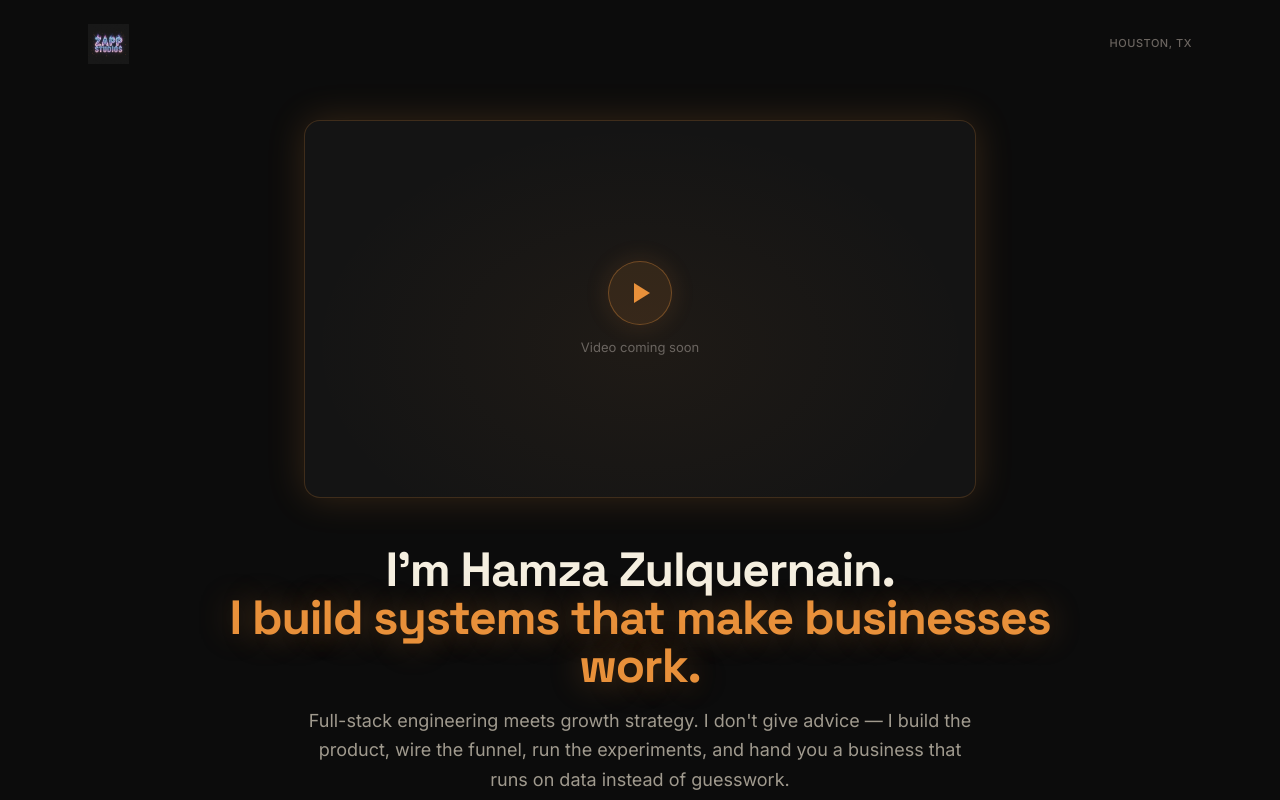
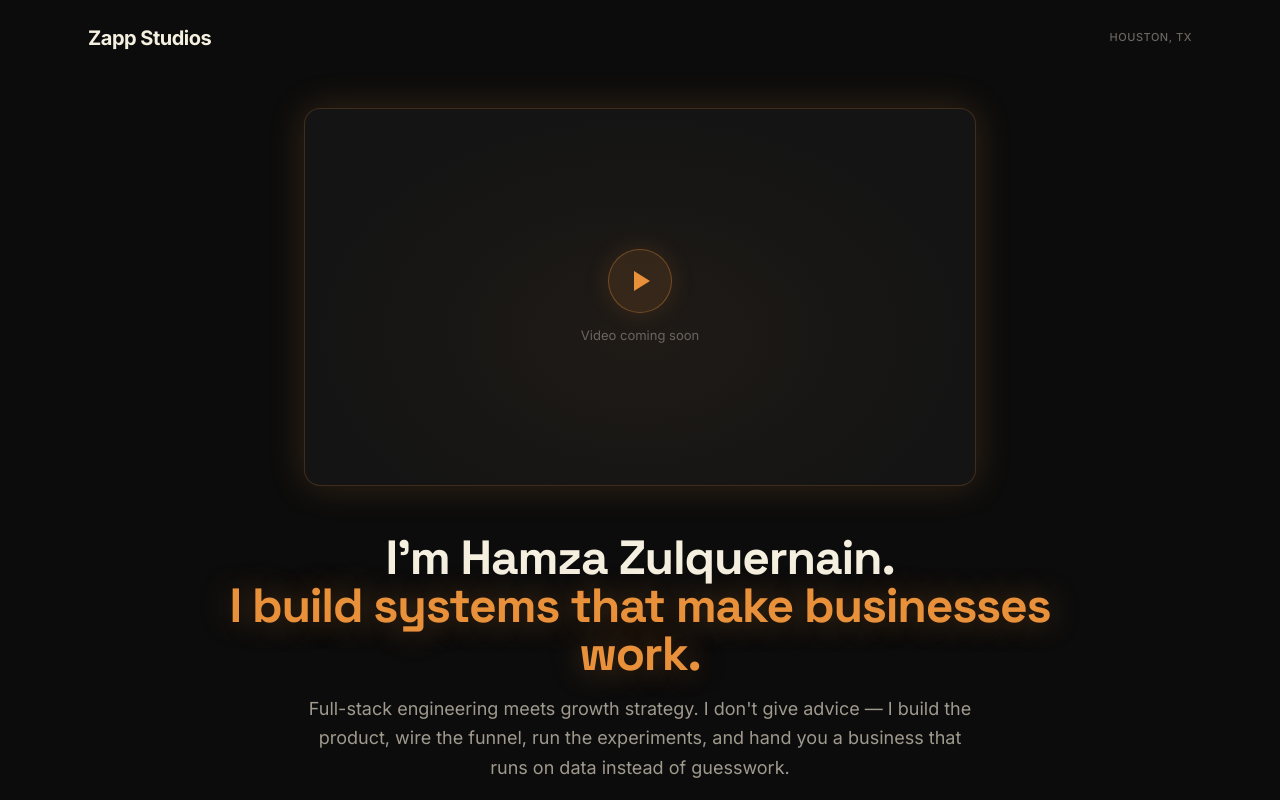
Before and after one commit to HZapperz/site, a Next.js app: page / in a window 1280 px wide. Shown: the top 800 px of the page. Built offline with nearby package versions, Linux system fonts and the light colour scheme.

Commit message:
feat: replace logo image with text, add Vercel Analytics
Co-Authored-By: Claude Opus 4.6 (1M context) <noreply@anthropic.com>

```diff
--- a/app/book/page.tsx
+++ b/app/book/page.tsx
@@ -1,7 +1,6 @@
 'use client'
 
 import Link from 'next/link'
-import Image from 'next/image'
 import Script from 'next/script'
 import { ArrowLeft, Mail, Calendar } from 'lucide-react'
 
@@ -24,7 +23,7 @@ export default function BookPage() {
           Back
         </Link>
         <Link href="/" className="flex items-center">
-          <Image src="/logo.png" alt="Zapp Studios" width={200} height={56} className="object-contain h-14 w-auto" />
+          <span className="text-xl font-bold tracking-tight text-[#F5EFE0]">Zapp Studios</span>
         </Link>
       </nav>
 
--- a/app/classes/page.tsx
+++ b/app/classes/page.tsx
@@ -1,7 +1,6 @@
 'use client'
 
 import Link from 'next/link'
-import Image from 'next/image'
 import { ArrowLeft, Lightbulb, Brain, Sparkles, ArrowRight } from 'lucide-react'
 
 export default function ClassesPage() {
@@ -17,7 +16,7 @@ export default function ClassesPage() {
           Back
         </Link>
         <Link href="/" className="flex items-center">
-          <Image src="/logo.png" alt="Zapp Studios" width={200} height={56} className="object-contain h-14 w-auto" />
+          <span className="text-xl font-bold tracking-tight text-[#F5EFE0]">Zapp Studios</span>
         </Link>
       </nav>
 
--- a/app/founders/page.tsx
+++ b/app/founders/page.tsx
@@ -1,6 +1,5 @@
 "use client"
 
-import Image from "next/image"
 import Link from "next/link"
 import { motion } from "framer-motion"
 import {
@@ -124,7 +123,7 @@ export default function FoundersPage() {
           Back
         </Link>
         <Link href="/" className="flex items-center">
-          <Image src="/logo.png" alt="Zapp Studios" width={140} height={140} className="h-10 w-auto object-contain" />
+          <span className="text-xl font-bold tracking-tight text-[#F5EFE0]">Zapp Studios</span>
         </Link>
         <Link
           href="/book"
--- a/app/layout.tsx
+++ b/app/layout.tsx
@@ -1,4 +1,5 @@
 import type { Metadata } from 'next'
+import { Analytics } from '@vercel/analytics/next'
 import './globals.css'
 
 export const metadata: Metadata = {
@@ -18,7 +19,7 @@ export default function RootLayout({
 }) {
   return (
     <html lang="en">
-      <body>{children}</body>
+      <body>{children}<Analytics /></body>
     </html>
   )
 }
--- a/app/learn/page.tsx
+++ b/app/learn/page.tsx
@@ -1,6 +1,5 @@
 "use client"
 
-import Image from "next/image"
 import Link from "next/link"
 import { motion } from "framer-motion"
 import { ArrowLeft, Brain, Sparkles, Lightbulb, Wrench, Zap, CheckCircle, Check } from "lucide-react"
@@ -108,7 +107,7 @@ export default function LearnPage() {
           Back
         </Link>
         <Link href="/" className="flex items-center">
-          <Image src="/logo.png" alt="Zapp Studios" width={140} height={140} className="h-10 w-auto object-contain" />
+          <span className="text-xl font-bold tracking-tight text-[#F5EFE0]">Zapp Studios</span>
         </Link>
         <div className="w-[72px]" />
       </nav>
--- a/app/page.tsx
+++ b/app/page.tsx
@@ -1,6 +1,5 @@
 "use client"
 
-import Image from "next/image"
 import Link from "next/link"
 import { motion } from "framer-motion"
 import { ArrowRight, TrendingUp, Rocket, Brain } from "lucide-react"
@@ -103,7 +102,7 @@ export default function HomePage() {
       {/* ─── HEADER ─── */}
       <header className="w-full max-w-6xl mx-auto px-6 py-6 flex items-center justify-between">
         <div className="flex items-center gap-3">
-          <Image src="/logo.png" alt="Zapp Studios" width={140} height={140} className="h-10 w-auto object-contain" />
+          <span className="text-xl font-bold tracking-tight text-[#F5EFE0]">Zapp Studios</span>
         </div>
         <div className="text-[11px] text-[#6B6560] tracking-wider uppercase font-medium">
           Houston, TX
--- a/app/rev-eng/royalpawzusa/page.tsx
+++ b/app/rev-eng/royalpawzusa/page.tsx
@@ -1,7 +1,6 @@
 "use client"
 
 import { useState, useEffect, Fragment } from "react"
-import Image from "next/image"
 import { motion, AnimatePresence } from "framer-motion"
 import {
   Zap, Target, Calculator, TrendingUp, Map, Layers, Compass,
@@ -253,7 +252,7 @@ export default function RoyalPawzCaseStudy() {
       {/* ─── DESKTOP SIDEBAR ─── */}
       <aside className="hidden lg:flex flex-col w-[260px] bg-[#1E293B] border-r border-white/[0.06] sticky top-0 h-screen flex-shrink-0">
         <div className="p-5 border-b border-white/[0.06]">
-          <Image src="/logo.png" alt="Zapp Studios" width={140} height={140} className="h-14 w-auto object-contain mb-2" />
+          <span className="text-xl font-bold tracking-tight text-[#F5EFE0] mb-2">Zapp Studios</span>
           <div className="text-sm font-semibold text-white">Royal Pawz USA</div>
           <div className="text-[10px] text-[#64748B] mt-0.5">Growth Case Study</div>
         </div>
@@ -277,7 +276,7 @@ export default function RoyalPawzCaseStudy() {
       <div className="lg:hidden fixed top-0 left-0 right-0 z-50">
         <div className="flex items-center justify-between px-4 h-14 bg-[#0F172A]/90 backdrop-blur-xl border-b border-white/[0.06]">
           <div className="flex items-center gap-2">
-            <Image src="/logo.png" alt="Zapp Studios" width={80} height={80} className="h-8 w-auto object-contain" />
+            <span className="text-lg font-bold tracking-tight text-[#F5EFE0]">Zapp Studios</span>
             <span className="text-sm font-semibold text-white">Royal Pawz USA</span>
           </div>
           <button onClick={() => setMobileNavOpen(!mobileNavOpen)} className="text-[#94A3B8] p-2 cursor-pointer">
--- a/app/revenue/page.tsx
+++ b/app/revenue/page.tsx
@@ -2,7 +2,6 @@
 
 import { useState, useEffect, useRef } from 'react'
 import Link from 'next/link'
-import Image from 'next/image'
 import {
   ArrowRight,
   ArrowDown,
@@ -92,7 +91,7 @@ function Navbar() {
     >
       <div className="max-w-6xl mx-auto px-6 h-20 flex items-center justify-between overflow-visible">
         <Link href="/" className="flex items-center group">
-          <Image src="/logo.png" alt="Zapp Studios" width={280} height={80} className="object-contain h-20 w-auto" />
+          <span className="text-2xl font-bold tracking-tight text-[#F5EFE0]">Zapp Studios</span>
         </Link>
 
         {/* Desktop */}
--- a/package.json
+++ b/package.json
@@ -9,6 +9,7 @@
     "lint": "next lint"
   },
   "dependencies": {
+    "@vercel/analytics": "^2.0.1",
     "framer-motion": "^12.37.0",
     "lucide-react": "^0.556.0",
     "next": "14.2.35",
```
Also changed, not shown: 1 other file (tests, documents, lock files or other folders).
